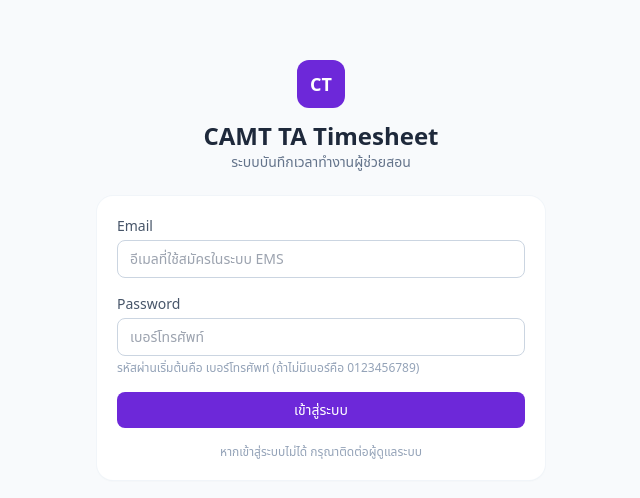
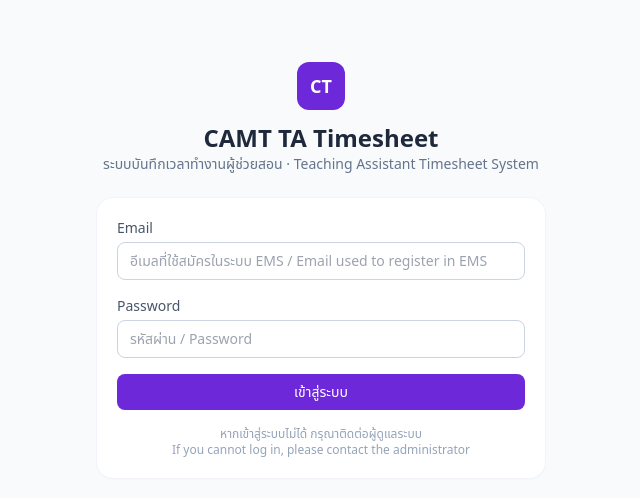
Before and after one commit to hanaku21/TA_Timesheet, a Next.js app in the folder webapp/: page /login in a window 1280 px wide. Shown: the part 130-628 px from the top of the page, without its empty margins (319-959 px from the left). Built offline with nearby package versions, Linux system fonts and the light colour scheme.

Commit message:
Update page.js

```diff
--- a/webapp/src/app/login/page.js
+++ b/webapp/src/app/login/page.js
@@ -39,7 +39,7 @@ export default function LoginPage() {
             CT
           </div>
           <h1 className="text-2xl font-bold text-slate-800">CAMT TA Timesheet</h1>
-          <p className="text-sm text-slate-500">ระบบบันทึกเวลาทำงานผู้ช่วยสอน</p>
+          <p className="text-sm text-slate-500">ระบบบันทึกเวลาทำงานผู้ช่วยสอน · Teaching Assistant Timesheet System</p>
         </div>
 
         <form onSubmit={submit} className="card space-y-4">
@@ -50,7 +50,7 @@ export default function LoginPage() {
               className="input"
               value={email}
               onChange={(e) => setEmail(e.target.value)}
-              placeholder="อีเมลที่ใช้สมัครในระบบ EMS"
+              placeholder="อีเมลที่ใช้สมัครในระบบ EMS / Email used to register in EMS"
               required
             />
           </div>
@@ -61,12 +61,9 @@ export default function LoginPage() {
               className="input"
               value={password}
               onChange={(e) => setPassword(e.target.value)}
-              placeholder="เบอร์โทรศัพท์"
+              placeholder="รหัสผ่าน / Password"
               required
             />
-            <p className="mt-1 text-xs text-slate-400">
-              รหัสผ่านเริ่มต้นคือ เบอร์โทรศัพท์ (ถ้าไม่มีเบอร์คือ 0123456789)
-            </p>
           </div>
 
           {err && (
@@ -86,6 +83,8 @@ export default function LoginPage() {
 
           <p className="text-center text-xs text-slate-400">
             หากเข้าสู่ระบบไม่ได้ กรุณาติดต่อผู้ดูแลระบบ
+            <br />
+            If you cannot log in, please contact the administrator
           </p>
         </form>
       </div>
```
